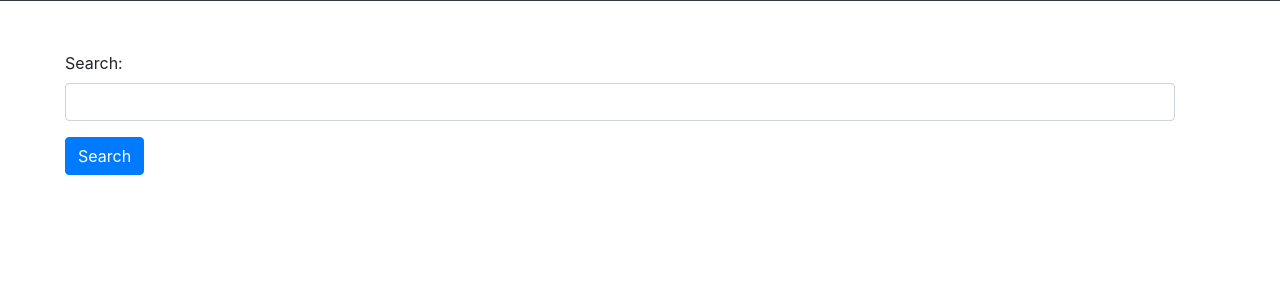
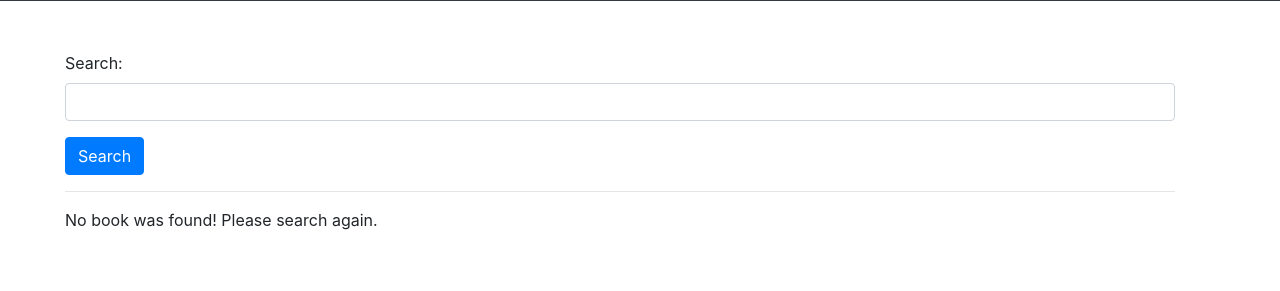
Before and after one commit to aitabuzaid/bookrealm, a Flask app: page / in a window 1280 px wide. Shown: the part 298-589 px from the top of the page. Run offline with Flask 2, Linux system fonts and the light colour scheme; some libraries are stand-ins or nearby versions.

Commit message:
feat: message if no book was found

```diff
--- a/bookrealm/templates/books/index.html
+++ b/bookrealm/templates/books/index.html
@@ -31,6 +31,9 @@
 
                 </tbody>
             </table>
+        {% else %}
+            <hr>
+            <p>No book was found! Please search again.</p>
         {% endif %}
     </div>
 
```
